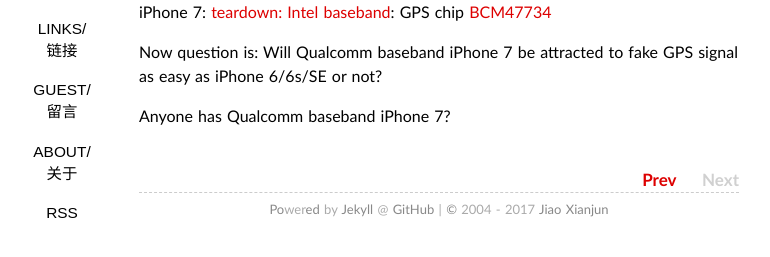
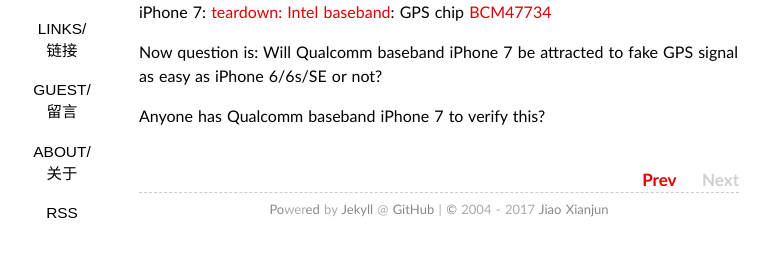
Before and after one commit to sdr-x/sdr-x.github.io, a Jekyll site: the page built from _posts/2017-05-01-fake-gps-for-iphone6-6s-se-7.md, in a window 1280 px wide. Shown: the part 599-856 px from the top of the page, without its empty margins (201-971 px from the left). Built offline with Jekyll 4.4.1, drawn with Linux system fonts in a browser that asks for light colours; some web fonts are replaced; comment, search, counter and statistics services are not loaded.

Commit message:
Update 2017-05-01-fake-gps-for-iphone6-6s-se-7.md

```diff
--- a/_posts/2017-05-01-fake-gps-for-iphone6-6s-se-7.md
+++ b/_posts/2017-05-01-fake-gps-for-iphone6-6s-se-7.md
@@ -29,7 +29,7 @@ iPhone 7: [teardown: Intel baseband](http://www.techinsights.com/about-techinsig
 
 Now question is: Will Qualcomm baseband iPhone 7 be attracted to fake GPS signal as easy as iPhone 6/6s/SE or not?
 
-Anyone has Qualcomm baseband iPhone 7?
+Anyone has Qualcomm baseband iPhone 7 to verify this?
 
 <div id="disqus_thread"></div>
 <script type="text/javascript">
```
